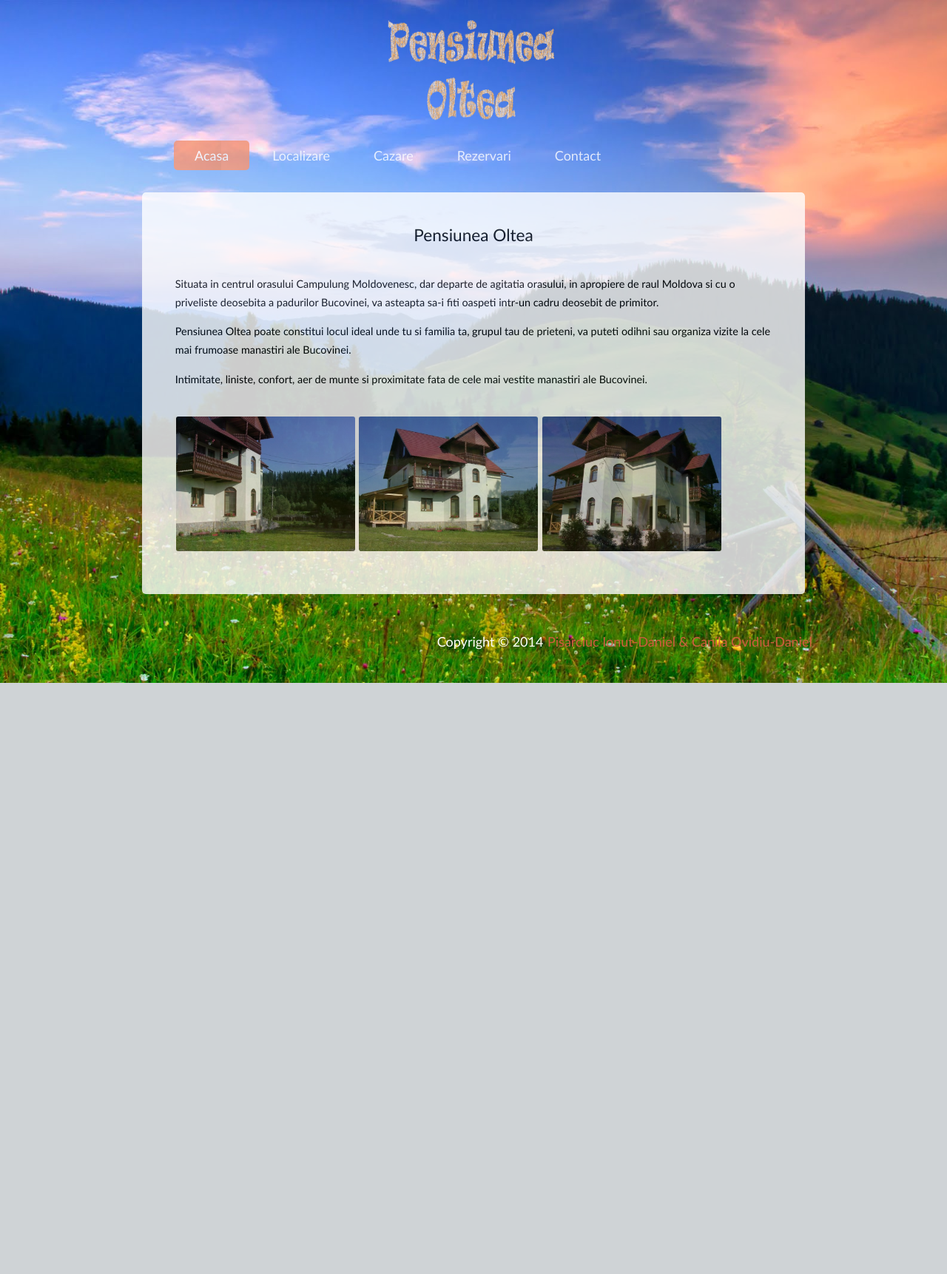
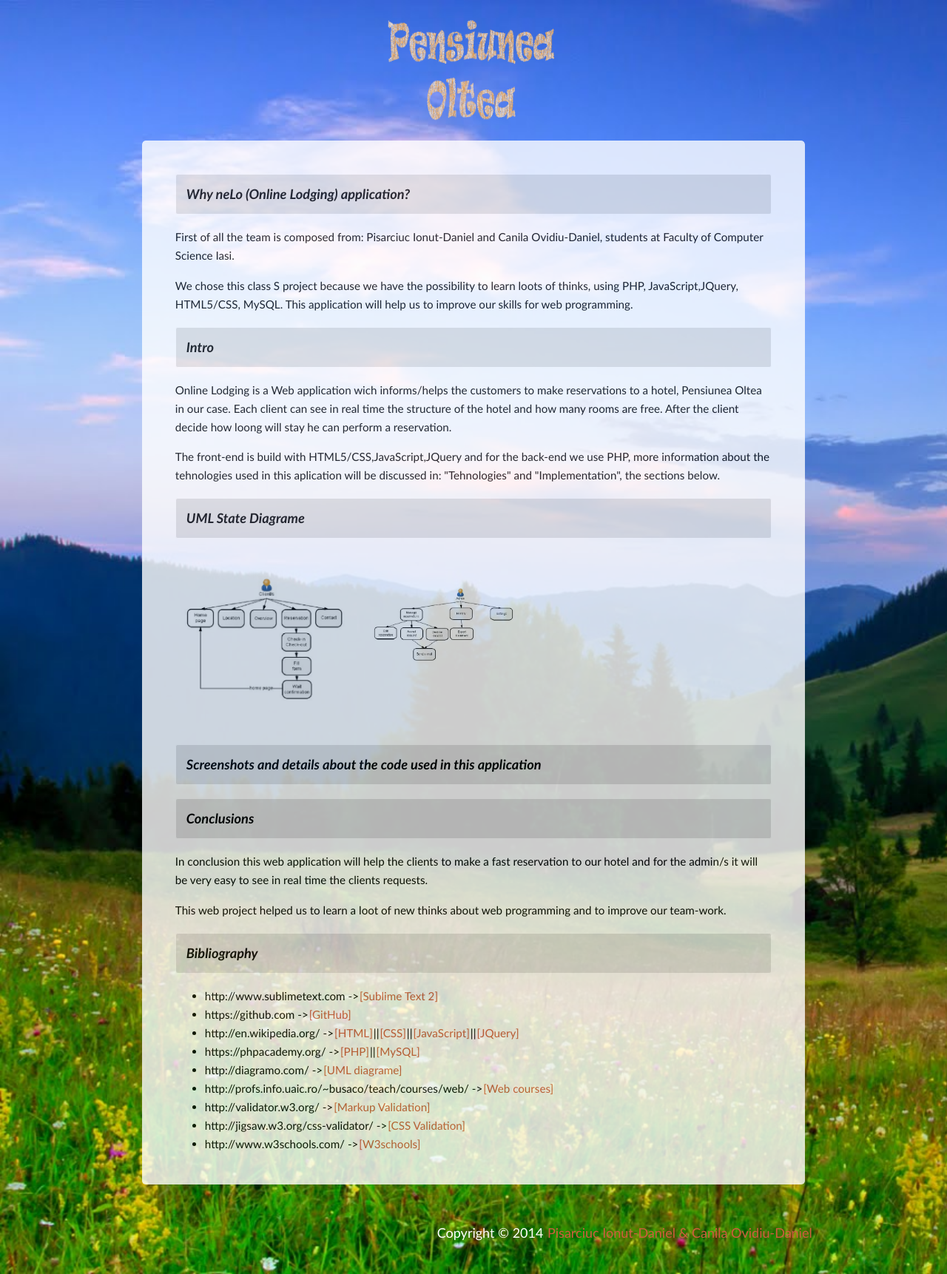
Before and after one commit to danielcanila/UbisInternship2016, a PHP site: page /documentatie/index.html in a window 1280 px wide; the page is wider, and only the part inside the window is pictured. Shown: that part at 74% size. Before the commit the page ends 923 px from the top of that part, so only its background shows below. Run offline with PHP 8.4, Linux system fonts and the light colour scheme.

Commit message:
documentatie
Am adaugat documentatia proiectului 90% done.

```diff
--- a/tw2014/cazare.html
+++ b/tw2014/cazare.html
@@ -64,7 +64,7 @@
 	</div>
 
 	<footer class="mainFooter">
-		<p>Copyright &copy; 2014  <a class="orangeMarked" href="#">Pisarciuc Ionut-Daniel & Canila Ovidiu-Daniel</a></p>
+		<p>Copyright &copy; 2014  <a class="orangeMarked" href="../tw2014/documentatie/">Pisarciuc Ionut-Daniel & Canila Ovidiu-Daniel</a></p>
 	</footer>
 </body>
 </html>
--- a/tw2014/contact.php
+++ b/tw2014/contact.php
@@ -107,7 +107,7 @@
 		</div>
 	</div>
 	<footer class="mainFooter">
-	   <p>Copyright &copy; 2014  <a class="orangeMarked" href="#">Pisarciuc Ionut-Daniel & Canila Ovidiu-Daniel</a></p>
+	   <p>Copyright &copy; 2014  <a class="orangeMarked" href="../tw2014/documentatie/">Pisarciuc Ionut-Daniel & Canila Ovidiu-Daniel</a></p>
 	</footer>
 </body>
 </html>
--- a/tw2014/css/style.css
+++ b/tw2014/css/style.css
@@ -1,7 +1,7 @@
 body {
 	background-image: url('../img/cover.jpg');
 	color: #000305;
-	font-size: 90%;
+	font-size: 95%;
 	font-family: 'Trebuchet MS', Trebuchet, 'Lucida Sans Unicode', 'Lucida Grande', 'Lucida Sans', Arial, sans-serif;
 	margin: 0;
 	padding: 0;
@@ -21,7 +21,15 @@ h1 {
 	margin-bottom: 5%;
 	text-align:center;
 	}
+h3 {
 
+    padding: 14px;
+    font-style: italic;
+    background: rgb(225, 225, 225);
+    border-radius: 3px 3px 3px 3px;
+    font-size:1.2em;
+    border: 1px solid white;
+}
 
 a {
 	outline: 0;
--- /dev/null
+++ b/tw2014/documentatie/index.html
@@ -0,0 +1,74 @@
+<!DOCTYPE html>
+<html>
+<head>
+	<title>Pensiunea Oltea</title>
+
+	<script type="text/javascript" src="../js/lib/jquery-1.10.1.min.js"></script>
+	<!-- Add fancyBox main JS and CSS files -->
+	<script type="text/javascript" src="../js/fancybox/jquery.fancybox.js?v=2.1.5"></script>
+	<link rel="stylesheet" type="text/css" href="../js/fancybox/jquery.fancybox.css?v=2.1.5" media="screen" />
+
+	<link rel="stylesheet" href="../css/style.css" type="text/css" />
+	<script language="javascript" type="text/javascript" src="../js/style.js"></script>
+	<meta content="width=device-width, initial-scale=1.0">
+
+<script type="text/javascript">
+		$(document).ready(function() {
+				$('.fancybox-buttons').fancybox({
+				closeBtn  : false
+			});
+		});
+</script>
+
+</head>
+
+<body class="body">
+	<header class="firstHeader">
+		<img src="../img/logo.gif">
+	</header>
+
+	<div class="mainContent" >
+		<div class="content">
+				<article class="articleContent">
+
+
+					<content  >
+
+						<h3>Why neLo (Online Lodging) application?</h3>
+						<p>First of all the team is composed from: Pisarciuc Ionut-Daniel and Canila Ovidiu-Daniel, students at Faculty of Computer Science Iasi.</p>
+						<p>We chose this class S project because we have the possibility to learn loots of thinks, using PHP, JavaScript,JQuery, HTML5/CSS, MySQL. This application will help us to improve our skills for web programming. </p>
+						<h3>Intro</h3>
+						<p>Online Lodging is a Web application wich informs/helps the customers to make reservations to a hotel, Pensiunea Oltea in our case.
+						Each client can see in real time the structure of the hotel and how many rooms are free.
+						After the client decide how loong will stay he can perform a reservation.
+						 </p>
+						<p>The front-end is build with HTML5/CSS,JavaScript,JQuery and for the back-end we use PHP, more information about the tehnologies used in this aplication will be discussed in: "Tehnologies" and "Implementation", the sections below. </p>
+						<h3>UML State Diagrame</h3>
+						<a class="fancybox-buttons" data-fancybox-group="button" href="../img/client-uml.jpg"><img src="../img/client-uml.jpg" /></a>
+						<a class="fancybox-buttons" data-fancybox-group="button" href="../img/admin-uml.jpg"><img src="../img/admin-uml.jpg" /></a>
+						<h3>Screenshots and details about the code used in this application</h3>
+						<h3>Conclusions</h3>
+						<p>In conclusion this web application will help the clients to make a fast reservation to our hotel and for the admin/s it will be very easy to see in real time the clients requests.</p>
+						<p>This web project helped us to learn a loot of new thinks about web programming and to improve our team-work.</p>
+						<h3>Bibliography</h3>
+						<ul>
+						<li>http://www.sublimetext.com  -><a href="http://www.sublimetext.com/">[Sublime Text 2]</a>
+						<li>https://github.com  -><a href="https://github.com/">[GitHub]</a>
+					 	<li>http://en.wikipedia.org/ -><a href="http://en.wikipedia.org/wiki/HTML">[HTML]</a>||<a href="http://en.wikipedia.org/wiki/CSS">[CSS]</a>||<a href="http://en.wikipedia.org/wiki/JavaScript">[JavaScript]</a>||<a href="http://en.wikipedia.org/wiki/JQuery">[JQuery]</a></li>
+					 	<li>https://phpacademy.org/  -><a href="https://phpacademy.org/courses/php">[PHP]</a>||<a href="https://phpacademy.org/courses/mysql">[MySQL]</a></li>
+					 	<li>http://diagramo.com/  -><a href="http://diagramo.com/">[UML diagrame]</a></li>
+					 	<li>http://profs.info.uaic.ro/~busaco/teach/courses/web/  -><a href="http://profs.info.uaic.ro/~busaco/teach/courses/web/">[Web courses]</a></li>
+						<li>http://validator.w3.org/  -><a href="http://validator.w3.org/">[Markup Validation]</a></li>
+						<li>http://jigsaw.w3.org/css-validator/  -><a href="http://jigsaw.w3.org/css-validator/">[CSS Validation]</a></li>
+					 	<li>http://www.w3schools.com/  -><a href="http://www.w3schools.com/">[W3schools]</a></li>
+					 </ul>
+					</content>
+
+				</article>
+		</div>
+	</div>
+	<footer class="mainFooter">
+		<p>Copyright &copy; 2014  <a class="orangeMarked" href="#">Pisarciuc Ionut-Daniel & Canila Ovidiu-Daniel</a></p>
+	</footer>
+</body>
+</html>
--- a/tw2014/index.html
+++ b/tw2014/index.html
@@ -58,7 +58,7 @@
 		</div>
 	</div>
 	<footer class="mainFooter">
-		<p>Copyright &copy; 2014  <a class="orangeMarked" href="#">Pisarciuc Ionut-Daniel & Canila Ovidiu-Daniel</a></p>
+		<p>Copyright &copy; 2014  <a class="orangeMarked" href="../tw2014/documentatie/">Pisarciuc Ionut-Daniel & Canila Ovidiu-Daniel</a></p>
 	</footer>
 </body>
 </html>
--- a/tw2014/localizare.html
+++ b/tw2014/localizare.html
@@ -34,7 +34,7 @@
 		</div>
 	</div>
 	<footer class="mainFooter">
-		<p>Copyright &copy; 2014  <a class="orangeMarked" href="#">Pisarciuc Ionut-Daniel</a></p>
+		<p>Copyright &copy; 2014  <a class="orangeMarked" href="../tw2014/documentatie/">Pisarciuc Ionut-Daniel & Canila Ovidiu-Daniel</a></p>
 	</footer>
 </body>
 </html>
--- a/tw2014/rezervari.php
+++ b/tw2014/rezervari.php
@@ -86,7 +86,7 @@ include 'core/init.php';
 		</div>
 	</div>
 	<footer class="mainFooter">
-		<p>Copyright &copy; 2014  <a class="orangeMarked" href="#">Pisarciuc Ionut-Daniel & Canila Ovidiu-Daniel</a></p>
+		<p>Copyright &copy; 2014  <a class="orangeMarked" href="../tw2014/documentatie/">Pisarciuc Ionut-Daniel & Canila Ovidiu-Daniel</a></p>
 	</footer>
 </body>
 </html>
```
Also changed, not shown: tw2014/img/admin-uml.jpg (added), tw2014/img/client-uml.jpg (added).
